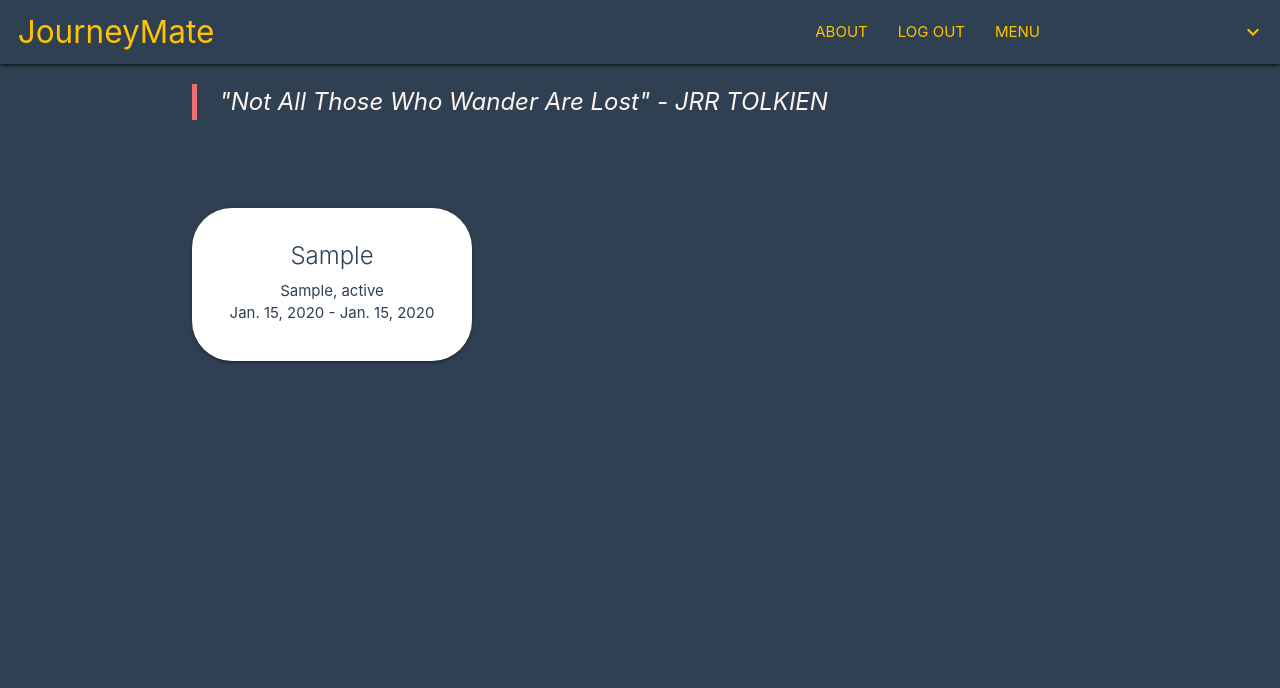
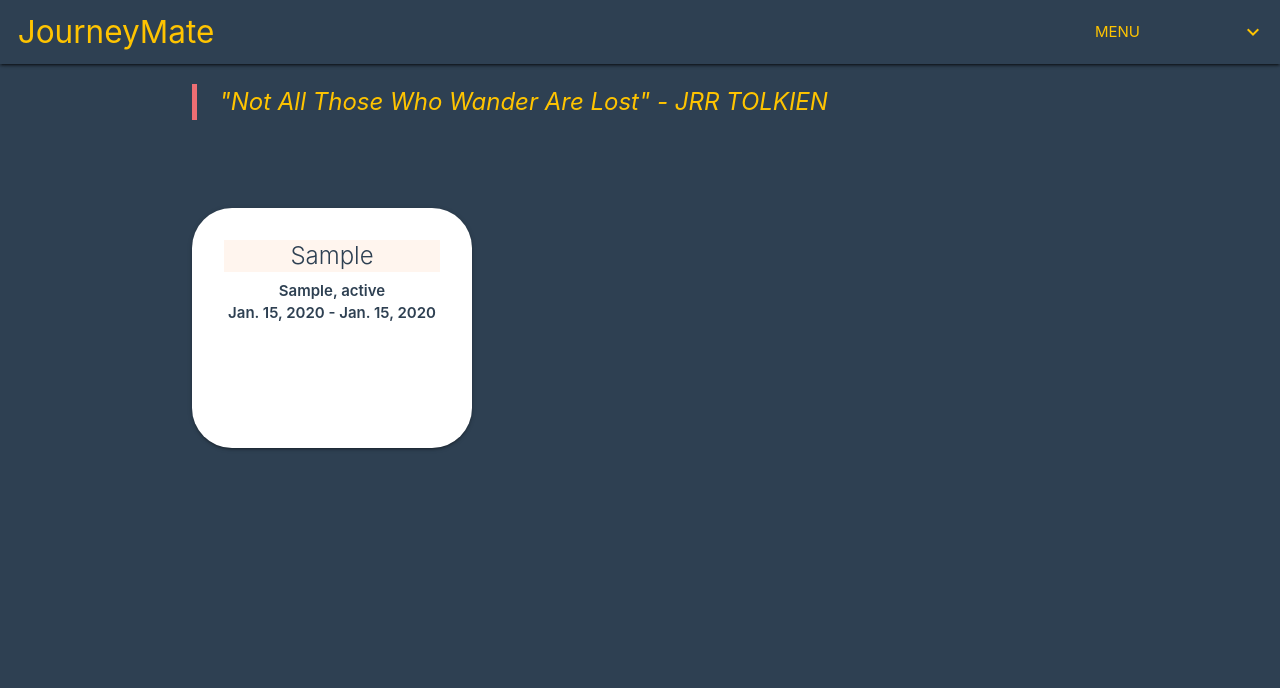
Before and after one commit to pattongrooms/project-3-STP, a Django app: page /destinations/ in a window 1280 px wide. Shown: the top 688 px of the page. Run offline with Django 4.2, Linux system fonts and the light colour scheme; a user stored in the database is signed in; tables that the repository leaves empty hold one stand-in row (values such as "Sample post").

Commit message:
Update Index Page

```diff
--- a/journeymate/main_app/static/css/style.css
+++ b/journeymate/main_app/static/css/style.css
@@ -70,10 +70,9 @@ color: seashell;
   display: grid;
   grid-template-columns: repeat(3, 35vmin);
   grid-template-rows: repeat(1, 22vmin);
-  gap: 3vmin;
+  gap: 10vmin;
   margin: 5vmin 0 2vmin 0;
   padding-bottom: 4vmin;
-
 }
 
 section div #home-card{
@@ -87,6 +86,14 @@ section div #home-card{
   padding: 1vmin;
   color: #2e4052;
   text-align: center;
+  font-weight: 600;
+  padding-bottom: 4vmin;
+  margin-bottom: 30vmin;
+}
+
+#destination-index{
+  padding-bottom: 5vmin;
+  height: 30vmin;
 }
 
 .card-action {
@@ -119,6 +126,17 @@ form {
   border-radius: 5vmin;
 }
 
+.journey-detail-top, .card-title {
+  background-color: seashell;
+  font-size: large;
+  font-weight: 600;
+}
+
+.card-title {
+  font-weight: 700;
+  margin: 0;
+}
+
 textarea {
   height: 10vmin;
 }
--- a/journeymate/main_app/templates/about.html
+++ b/journeymate/main_app/templates/about.html
@@ -2,10 +2,10 @@
 {% block content %}
 {% load static %}
 
-  <h1>About JourneyMate</h1>
+  <h1 class="amber-text text-accent-3">About JourneyMate</h1>
   <p>JourneyMate is your reliable travel companion, dedicated to simplifying your trip planning and keeping you informed about the weather conditions at your destination. With JourneyMate, you can effortlessly create and manage your travel itineraries while staying up-to-date with the latest weather forecasts.</p>
 
-<h4>Key Features:</h4>
+<h4 class="amber-text text-accent-3">Key Features:</h4>
 <ol>
   <li>Effortless Trip Planning: JourneyMate offers a user-friendly interface to create and organize your travel itineraries. From selecting destinations to managing activities, accommodations, and transportation, everything is streamlined for a smooth and enjoyable trip planning process.</li><br>
   <li>Real-Time Weather Updates: Stay informed about the weather conditions at your chosen destinations. JourneyMate integrates with reliable weather data sources to provide you with accurate and up-to-date weather forecasts, ensuring you’re prepared for your journey.</li><br>
@@ -17,7 +17,7 @@
 Embark on unforgettable journeys with confidence and ease using JourneyMate. Start planning your next adventure today and experience the convenience of having all your travel information and weather updates in one place.</p>
 
 
-<h4>About The Team</h4>
+<h4 class="amber-text text-accent-3">About The Team</h4>
 <div class="row">
 
   <div class="col s4">
--- a/journeymate/main_app/templates/base.html
+++ b/journeymate/main_app/templates/base.html
@@ -31,9 +31,9 @@
     <header class="navbar-fixed">
       <nav>
         <div class="nav-wrapper">
-          <ul id="dropdown1" class="dropdown-content style="width: 200px !important>
+          <ul id="dropdown1" class="dropdown-content">
 
-            <li><a class="dropdown-content-link" href="{% url 'about' %}">ABOUT</a></li>
+            <li><a class="dropdown-content-link blue-text text-darken-4" href="{% url 'about' %}">ABOUT</a></li>
             {% if user.is_authenticated %}
               <li><a class="blue-text text-darken-4" href="{% url 'destinations_create' %}">ADD A DESTINATION</a></li>
               <li><a class="blue-text text-darken-4" href="{% url 'index' %}">VIEW MY DESTINATIONS</a></li>
@@ -57,15 +57,7 @@
                   >&nbsp;&nbsp;JourneyMate</a
                 >
                 <ul class="right show-on-small">
-
-                  <li><a class="amber-text text-accent-3" href="{% url 'about' %}">ABOUT</a></li>
-                {% if user.is_authenticated %}
-                  <li><a class="amber-text text-accent-3" href="{% url 'logout' %}">LOG OUT</a></li>
-                {% else %}
-                  <li><a class="amber-text text-accent-3" href="{% url 'signup' %}">SIGN UP</a></li>
-                  <li><a class="amber-text text-accent-3" href="{% url 'login' %}">LOG IN</a></li>
-                {% endif %}
-                <li><a class="dropdown-trigger amber-text text-accent-3" style="width: 300px !important" href="#!" data-target="dropdown1">MENU<i class="material-icons right">expand_more</i></a></li>
+                <li><a class="dropdown-trigger amber-text text-accent-3" style="width: 200px !important" href="#!" data-target="dropdown1">MENU<i class="material-icons right">expand_more</i></a></li>
           </ul>
         </div>
       </nav>
--- a/journeymate/main_app/templates/destinations/index.html
+++ b/journeymate/main_app/templates/destinations/index.html
@@ -1,11 +1,11 @@
 {% extends 'base.html' %}
 {% block content %}
 
-<span><blockquote>"Not All Those Who Wander Are Lost" - JRR TOLKIEN</blockquote></span>
+<span><blockquote class="amber-text text-accent-3">"Not All Those Who Wander Are Lost" - JRR TOLKIEN</blockquote></span>
 <section id="index-container">
 {% for destination in destinations %}
   <a id="index-container" class="blue-text text-darken-4" href="{% url 'detail' destination.id %}">
-    <div class="card">
+    <div id="destination-index" class="card">
       <div class="card-content">
         <span class="card-title">{{ destination.country }}</span>
         <p>{{ destination.city}}, {{ destination.state }}</p>
--- a/journeymate/main_app/templates/main_app/destination_form.html
+++ b/journeymate/main_app/templates/main_app/destination_form.html
@@ -3,9 +3,9 @@
 {% block content %}
 
 {% if object %}
-  <h1>Edit <span class="blue darken-4">{{ object.name }}</span></h1>
+  <h1 class="amber-text text-accent-3">Edit Destination</h1>
 {% else %}
-  <h1>Add Destination</h1>
+  <h1 class="amber-text text-accent-3">Add Destination</h1>
 {% endif %}
 
 <form action="" method="POST">
```
Also changed, not shown: journeymate/main_app/templates/destinations/detail.html (+5 -2 lines).
